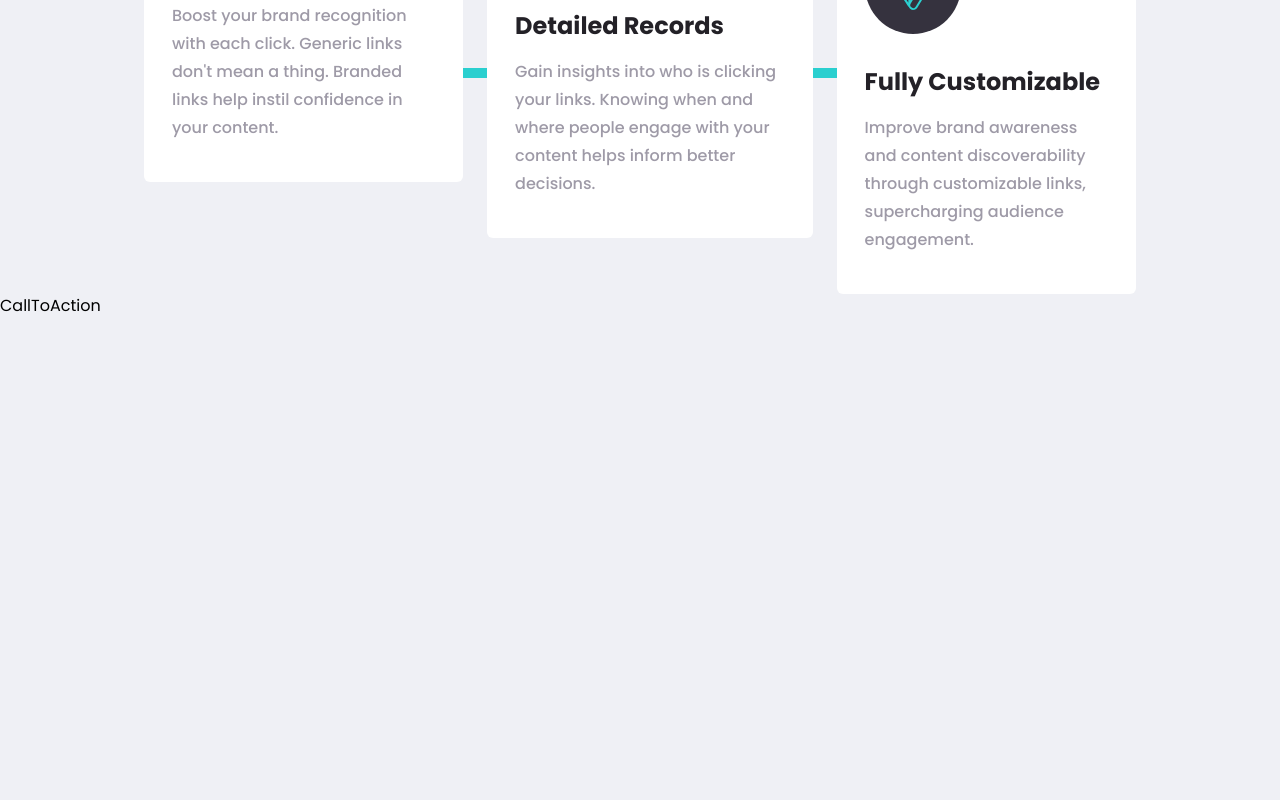
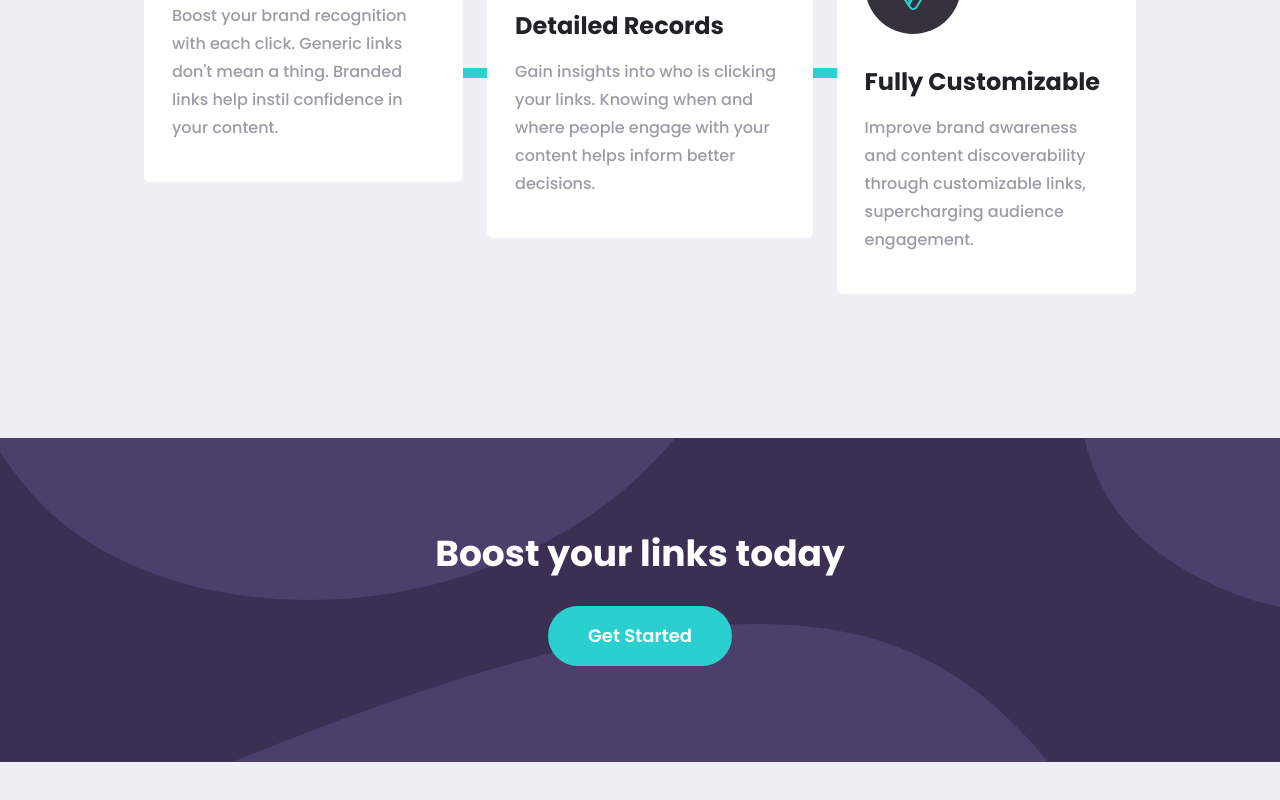
Before and after one commit to arshGoyalDev/url-shortner, a React (Create React App) app: page / in a window 1280 px wide. Shown: the part 1195-1995 px from the top of the page. Built offline with nearby package versions, Linux system fonts and the light colour scheme.

Commit message:
add: styled call to action component

```diff
--- a/src/components/sections/CallToAction.js
+++ b/src/components/sections/CallToAction.js
@@ -1,9 +1,14 @@
-import React from 'react'
+import React from "react";
 
 const CallToAction = () => {
   return (
-    <div>CallToAction</div>
-  )
-}
+    <section className="call-to-action flex flex-col gap-6 lg:gap-8 items-center justify-center py-24 mt-20 md:mt-28 lg:mt-36">
+      <h2 className="text-3xl lg:text-4xl font-bold text-white">Boost your links today</h2>
+      <button className="text-white lg:text-lg font-semibold py-2.5 lg:py-4 px-8 lg:px-10 bg-primary-cyan lg:hover:bg-[#58fafa] rounded-full transition-colors">
+        Get Started
+      </button>
+    </section>
+  );
+};
 
-export default CallToAction
+export default CallToAction;
--- a/src/index.css
+++ b/src/index.css
@@ -14,15 +14,28 @@ button {
 
 .url-shortener {
   background-image: url(./assets/images/bg-shorten-mobile.svg);
+}
+
+.url-shortener,
+.call-to-action {
   @apply bg-primary-darkVoilet bg-no-repeat bg-cover bg-right-top md:bg-left-top;
+}
+
+
+.url-shortener input:focus ~ .placeholder-text {
+  @apply left-10 opacity-0 invisible;
+}
+
+.call-to-action {
+  background-image: url(./assets/images/bg-boost-mobile.svg);
 }
 
 @media only screen and (min-width: 768px) {
   .url-shortener {
     background-image: url(./assets/images/bg-shorten-desktop.svg);
   }
+
+  .call-to-action {
+    background-image: url(./assets/images/bg-boost-desktop.svg);
+  }
 }
-
-.url-shortener input:focus ~ .placeholder-text {
-  @apply left-10 opacity-0 invisible;
-}
```
